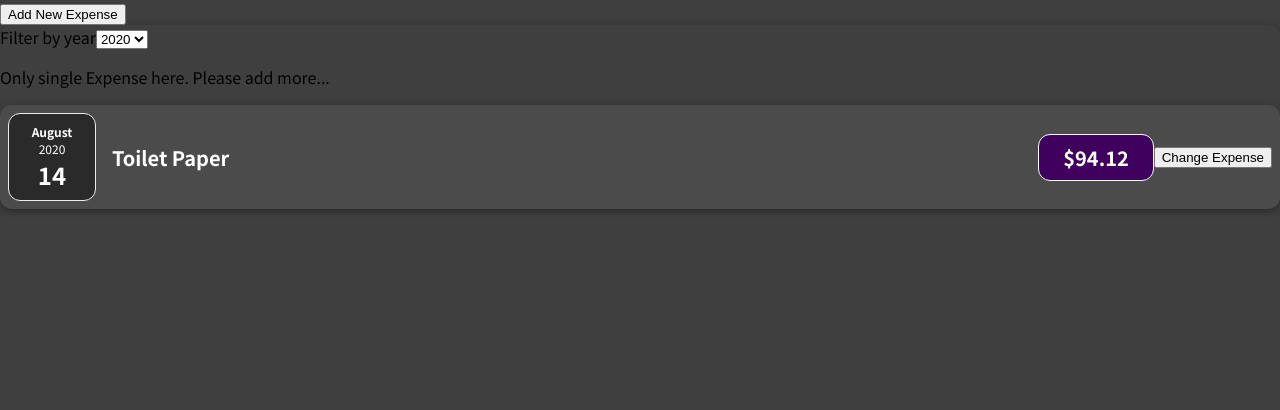
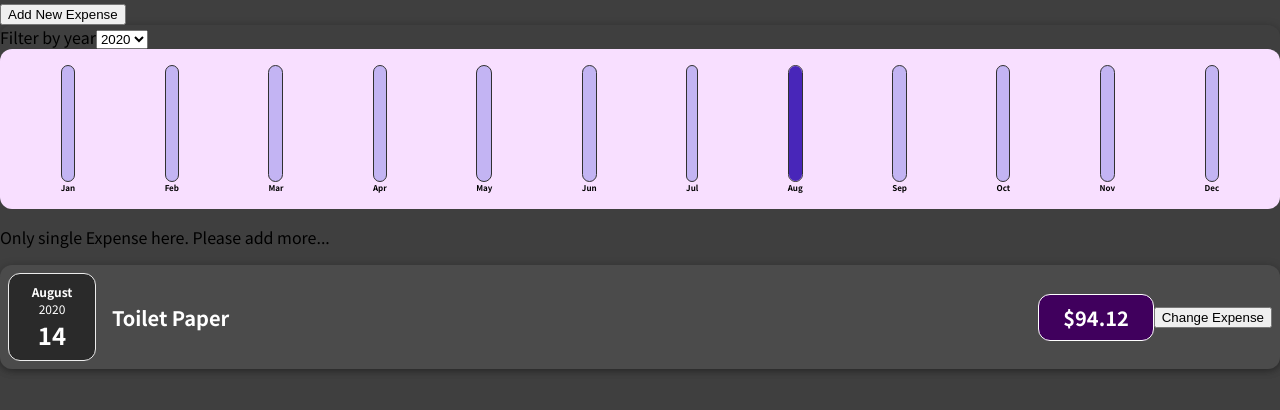
Before and after one commit to Vikassinghrathor/Sharpener_ReactJs_projects, a React (Create React App) app: page / in a window 1280 px wide. Shown: the top 410 px of the page. Built offline with nearby package versions, Linux system fonts and the light colour scheme.

Commit message:
chart Bar

```diff
--- /dev/null
+++ b/src/Components/Charts/Chart.css
@@ -0,0 +1,9 @@
+.chart {
+  padding: 1rem;
+  border-radius: 12px;
+  background-color: #f8dfff;
+  text-align: center;
+  display: flex;
+  justify-content: space-around;
+  height: 10rem;
+}
--- /dev/null
+++ b/src/Components/Charts/Chart.jsx
@@ -0,0 +1,24 @@
+import React from 'react';
+
+import ChartBar from './ChartBar';
+import './Chart.css';
+
+const Chart = (props) => {
+  const dataPointValues = props.dataPoints.map(dataPoint => dataPoint.value);
+  const totalMaximum = Math.max(...dataPointValues);
+
+  return (
+    <div className='chart'>
+      {props.dataPoints.map((dataPoint) => (
+        <ChartBar
+          key={dataPoint.label}
+          value={dataPoint.value}
+          maxValue={totalMaximum}
+          label={dataPoint.label}
+        />
+      ))}
+    </div>
+  );
+};
+
+export default Chart;
--- /dev/null
+++ b/src/Components/Charts/ChartBar.css
@@ -0,0 +1,30 @@
+.chart-bar {
+  height: 100%;
+  display: flex;
+  flex-direction: column;
+  align-items: center;
+}
+
+.chart-bar__inner {
+  height: 100%;
+  width: 100%;
+  border: 1px solid #313131;
+  border-radius: 12px;
+  background-color: #c3b4f3;
+  overflow: hidden;
+  display: flex;
+  flex-direction: column;
+  justify-content: flex-end;
+}
+
+.chart-bar__fill {
+  background-color: #4826b9;
+  width: 100%;
+  transition: all 0.3s ease-out;
+}
+
+.chart-bar__label {
+  font-weight: bold;
+  font-size: 0.5rem;
+  text-align: center;
+}
--- /dev/null
+++ b/src/Components/Charts/ChartBar.jsx
@@ -0,0 +1,24 @@
+import React from 'react';
+import './ChartBar.css';
+
+const ChartBar = (props) => {
+  let barFillHeight = '0%';
+
+  if (props.maxValue > 0) {
+    barFillHeight = Math.round((props.value / props.maxValue) * 100) + '%';
+  }
+
+  return (
+    <div className='chart-bar'>
+      <div className='chart-bar__inner'>
+        <div
+          className='chart-bar__fill'
+          style={{ height: barFillHeight }}
+        ></div>
+      </div>
+      <div className='chart-bar__label'>{props.label}</div>
+    </div>
+  );
+};
+
+export default ChartBar;
--- a/src/Components/Expense/Expense.jsx
+++ b/src/Components/Expense/Expense.jsx
@@ -2,6 +2,7 @@
 
 import ExpenseItem from './ExpenseItem';
 import ExpenseFilter from './ExpensesFilter.jsx';
+import ExpensesChart from './ExpensesChart.jsx';
 import Card from '../UI/Card';
 
 
@@ -21,6 +22,7 @@
   return (
     <Card>
       <ExpenseFilter selected={filteredYear} onChangeFilter={filterChangeHandler} />
+      <ExpensesChart expenses={filteredExpenses} />
       {(filteredExpenses.length === 1 && <p>Only single Expense here. Please add more...</p>) || (filteredExpenses.length === 0 && <p>No Expense item here. Please add some...</p>)}
       {filteredExpenses.map((expense)=>(
         <ExpenseItem
--- /dev/null
+++ b/src/Components/Expense/ExpensesChart.jsx
@@ -0,0 +1,29 @@
+import React from 'react';
+
+import Chart from '../Charts/Chart';
+
+const ExpensesChart = (props) => {
+  const chartDataPoints = [
+    { label: 'Jan', value: 0 },
+    { label: 'Feb', value: 0 },
+    { label: 'Mar', value: 0 },
+    { label: 'Apr', value: 0 },
+    { label: 'May', value: 0 },
+    { label: 'Jun', value: 0 },
+    { label: 'Jul', value: 0 },
+    { label: 'Aug', value: 0 },
+    { label: 'Sep', value: 0 },
+    { label: 'Oct', value: 0 },
+    { label: 'Nov', value: 0 },
+    { label: 'Dec', value: 0 },
+  ];
+
+  for (const expense of props.expenses) {
+    const expenseMonth = expense.date.getMonth();
+    chartDataPoints[expenseMonth].value += expense.amount;
+  }
+
+  return <Chart dataPoints={chartDataPoints} />;
+};
+
+export default ExpensesChart;
```
